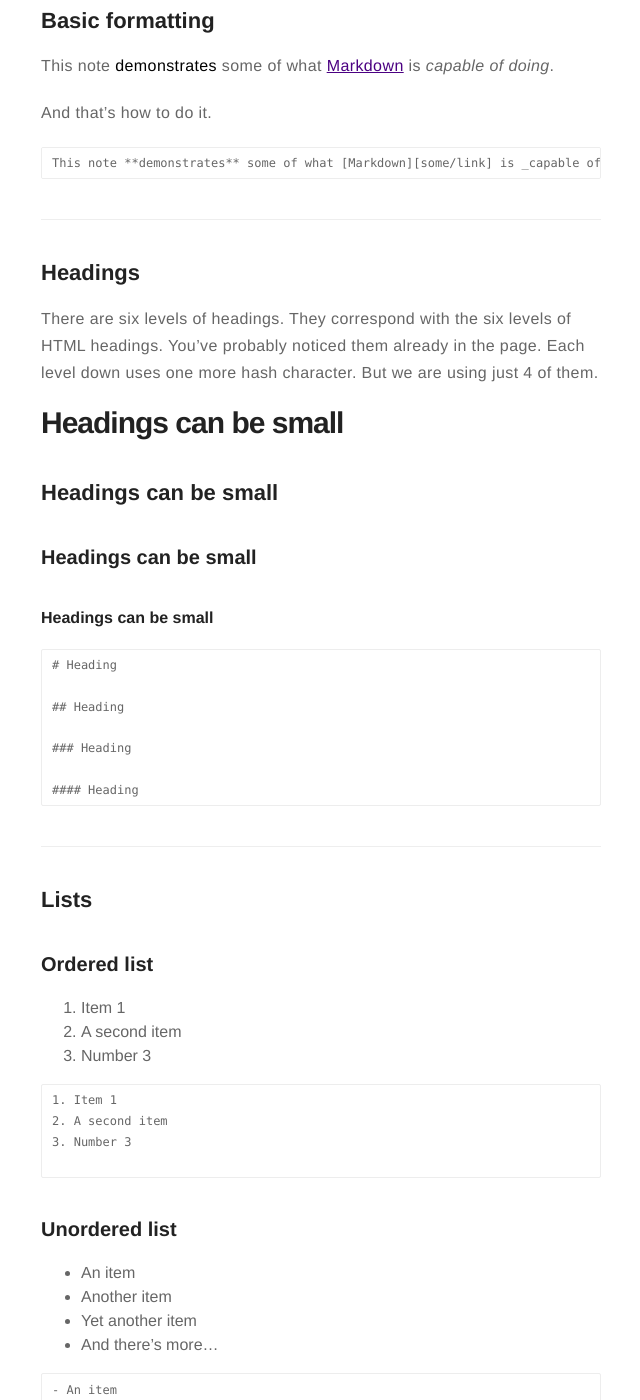
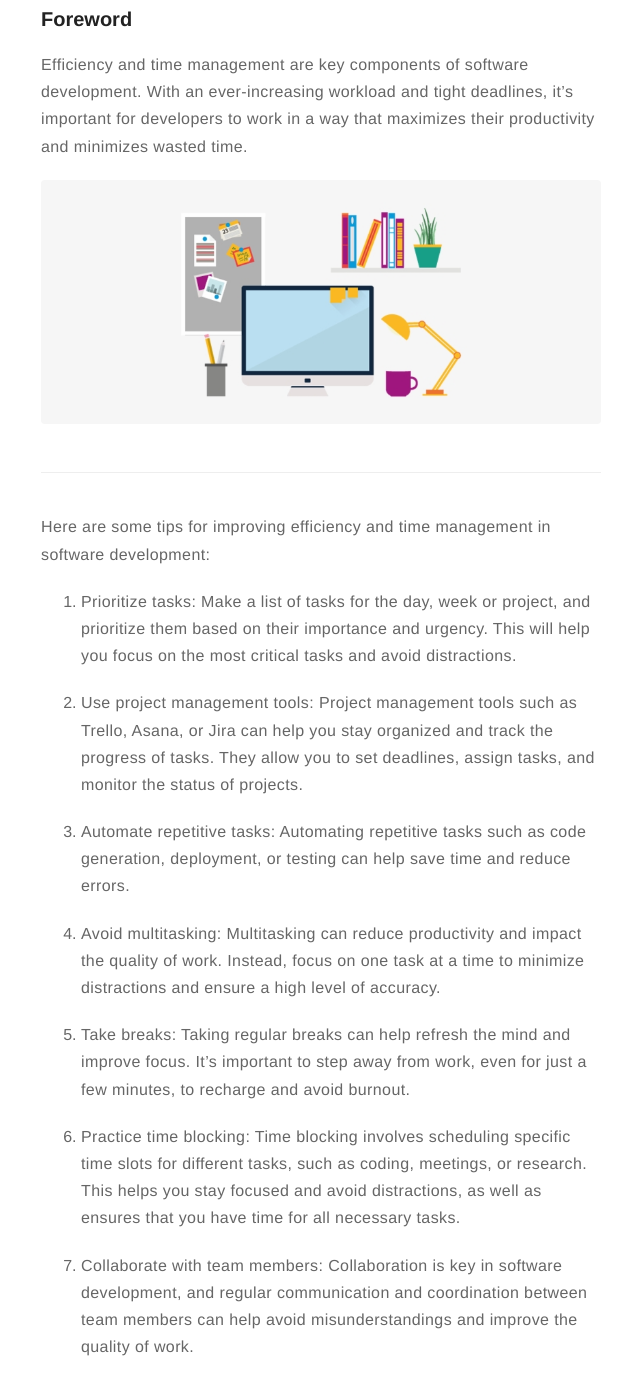
Before and after one commit to mjn2max/mjn2max.github.io, a Jekyll site: the page built from _posts/2023-01-21-efficiency-work-and-time-management.markdown, in a window 1280 px wide and 1400 px high, scrolled down 299 px. Shown: the whole window, without its empty margins (319-959 px from the left). Built offline with Jekyll 4.4.1, drawn with Linux system fonts in a browser that asks for light colours; nearby versions of some CDN libraries; comment, search, counter and statistics services are not loaded; some of the changed text lies outside the part shown.

Commit message:
Update post

```diff
--- a/_posts/2022-12-22-efficiency-work-and-time-management.markdown
+++ /dev/null
@@ -1,215 +0,0 @@
----
-title: "Efficiency Work, and Time Management"
-layout: post
-date: 2022-12-14 22:47
-image: /assets/images/markdown.jpg
-headerImage: false
-tag:
-  - motivation
-  - development
-  - programming
-category: blog
-author: mjn2max
-description: Efficiency Work and Time Management make yourself a better version.
----
-
-## Basic formatting
-
-This note **demonstrates** some of what [Markdown][1] is _capable of doing_.
-
-And that's how to do it.
-
-{% highlight html %}
-This note **demonstrates** some of what [Markdown][some/link] is _capable of doing_.
-{% endhighlight %}
-
----
-
-## Headings
-
-There are six levels of headings. They correspond with the six levels of HTML headings. You've probably noticed them already in the page. Each level down uses one more hash character. But we are using just 4 of them.
-
-# Headings can be small
-
-## Headings can be small
-
-### Headings can be small
-
-#### Headings can be small
-
-{% highlight raw %}
-
-# Heading
-
-## Heading
-
-### Heading
-
-#### Heading
-
-{% endhighlight %}
-
----
-
-## Lists
-
-### Ordered list
-
-1. Item 1
-2. A second item
-3. Number 3
-
-{% highlight raw %}
-
-1. Item 1
-2. A second item
-3. Number 3
-   {% endhighlight %}
-
-### Unordered list
-
-- An item
-- Another item
-- Yet another item
-- And there's more...
-
-{% highlight raw %}
-
-- An item
-- Another item
-- Yet another item
-- And there's more...
-  {% endhighlight %}
-
----
-
-## Paragraph modifiers
-
-### Quote
-
-> Here is a quote. What this is should be self explanatory. Quotes are automatically indented when they are used.
-
-{% highlight raw %}
-
-> Here is a quote. What this is should be self explanatory.
-> {% endhighlight raw %}
-
----
-
-## URLs
-
-URLs can be made in a handful of ways:
-
-- A named link to [Mark It Down][3].
-- Another named link to [Mark It Down](https://google.com/)
-- Sometimes you just want a URL like <https://google.com/>.
-
-{% highlight raw %}
-
-- A named link to [MarkItDown][3].
-- Another named link to [MarkItDown](https://google.com/)
-- Sometimes you just want a URL like <https://google.com/>.
-  {% endhighlight %}
-
----
-
-## Horizontal rule
-
-A horizontal rule is a line that goes across the middle of the page.
-It's sometimes handy for breaking things up.
-
-## {% highlight raw %}
-
-{% endhighlight %}
-
----
-
-## Images
-
-Markdown can also contain images. I'll need to add something here sometime.
-
-{% highlight raw %}
-![Markdowm Image][/image/url]
-{% endhighlight %}
-
-![Markdowm Image][5]
-
-_Figure Caption_?
-
-{% highlight raw %}
-![Markdowm Image][/image/url]
-
-<figcaption class="caption">Photo by John Doe</figcaption>
-{% endhighlight %}
-
-![Markdowm Image][5]
-
-<figcaption class="caption">Photo by John Doe</figcaption>
-
-_Bigger Images_?
-
-{% highlight raw %}
-![Markdowm Image][/image/url]{: class="bigger-image" }
-{% endhighlight %}
-
-![Markdowm Image][5]{: class="bigger-image" }
-
----
-
-## Code
-
-A HTML Example:
-
-{% highlight html %}
-
-<!DOCTYPE html>
-<html lang="en">
-<head>
-    <meta charset="UTF-8">
-    <title>Document</title>
-</head>
-<body>
-    <h1>Just a test</h1>
-</body>
-</html>
-{% endhighlight %}
-
-A CSS Example:
-
-{% highlight css %}
-pre {
-padding: 10px;
-font-size: .8em;
-white-space: pre;
-}
-
-pre, table {
-width: 100%;
-}
-
-code, pre, tt {
-font-family: Monaco, Consolas, Inconsolata, monospace, sans-serif;
-background: rgba(0,0,0,.05);
-}
-{% endhighlight %}
-
-A JS Example:
-
-{% highlight js %}
-// Sticky Header
-$(window).scroll(function() {
-
-    if ($(window).scrollTop() > 900 && !$("body").hasClass('show-menu')) {
-        $('#hamburguer__open').fadeOut('fast');
-    } else if (!$("body").hasClass('show-menu')) {
-        $('#hamburguer__open').fadeIn('fast');
-    }
-
-});
-{% endhighlight %}
-
-[1]: https://daringfireball.net/projects/markdown/
-[2]: https://www.fileformat.info/info/unicode/char/2163/index.htm
-[3]: https://daringfireball.net/projects/markdown/basics
-[4]: https://daringfireball.net/projects/markdown/syntax
-[5]: https://kune.fr/wp-content/uploads/2013/10/ghost-blog.jpg
--- a/_posts/2022-12-22-keep-learning-stay-focused-and-self-discipline.markdown
+++ b/_posts/2023-01-07-keep-learning-stay-focused-and-self-discipline.markdown
@@ -1,7 +1,7 @@
 ---
 title: Keep Learning, Stay Focused, and Self-Discipline
 layout: post
-date: 2022-12-28 22:45
+date: '2023-01-07 22:45:00'
 image: "/assets/images/markdown.jpg"
 headerImage: false
 tag:
--- /dev/null
+++ b/_posts/2023-01-21-efficiency-work-and-time-management.markdown
@@ -0,0 +1,41 @@
+---
+title: Efficiency Work, and Time Management
+layout: post
+date: '2023-01-21 22:47:00'
+image: "/assets/images/markdown.jpg"
+headerImage: false
+tag:
+- motivation
+- development
+- programming
+category: blog
+author: mjn2max
+description: Efficiency Work and Time Management make yourself a better version.
+---
+
+### Foreword
+Efficiency and time management are key components of software development. With an ever-increasing workload and tight deadlines, it's important for developers to work in a way that maximizes their productivity and minimizes wasted time.
+
+![Banner](../assets/blog/keep-up-to-date.jpeg)
+
+---
+
+Here are some tips for improving efficiency and time management in software development:
+
+1. Prioritize tasks: Make a list of tasks for the day, week or project, and prioritize them based on their importance and urgency. This will help you focus on the most critical tasks and avoid distractions.
+
+2. Use project management tools: Project management tools such as Trello, Asana, or Jira can help you stay organized and track the progress of tasks. They allow you to set deadlines, assign tasks, and monitor the status of projects.
+
+3. Automate repetitive tasks: Automating repetitive tasks such as code generation, deployment, or testing can help save time and reduce errors.
+
+4. Avoid multitasking: Multitasking can reduce productivity and impact the quality of work. Instead, focus on one task at a time to minimize distractions and ensure a high level of accuracy.
+
+5. Take breaks: Taking regular breaks can help refresh the mind and improve focus. It’s important to step away from work, even for just a few minutes, to recharge and avoid burnout.
+
+6. Practice time blocking: Time blocking involves scheduling specific time slots for different tasks, such as coding, meetings, or research. This helps you stay focused and avoid distractions, as well as ensures that you have time for all necessary tasks.
+
+7. Collaborate with team members: Collaboration is key in software development, and regular communication and coordination between team members can help avoid misunderstandings and improve the quality of work.
+
+---
+### Summary
+By implementing these tips, software developers can work more efficiently, manage their time more effectively, and deliver high-quality software.
```
Also changed, not shown: _posts/2022-12-26-ios-development-getting-started.markdown (renamed from _posts/2022-12-22-ios-development-getting-started.markdown), _posts/2023-01-14-work-on-things-we-love.markdown (renamed from _posts/2022-12-22-work-on-things-we-love.markdown), 7 other files.
